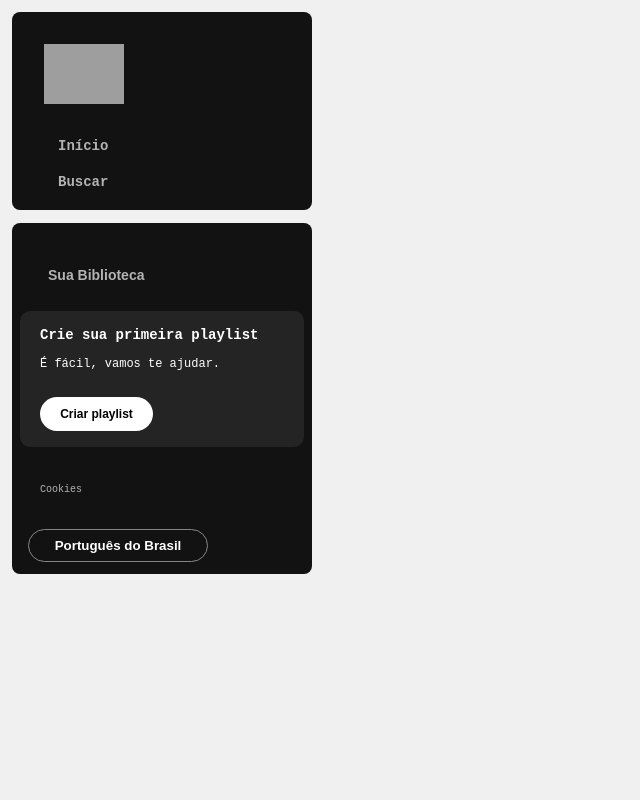
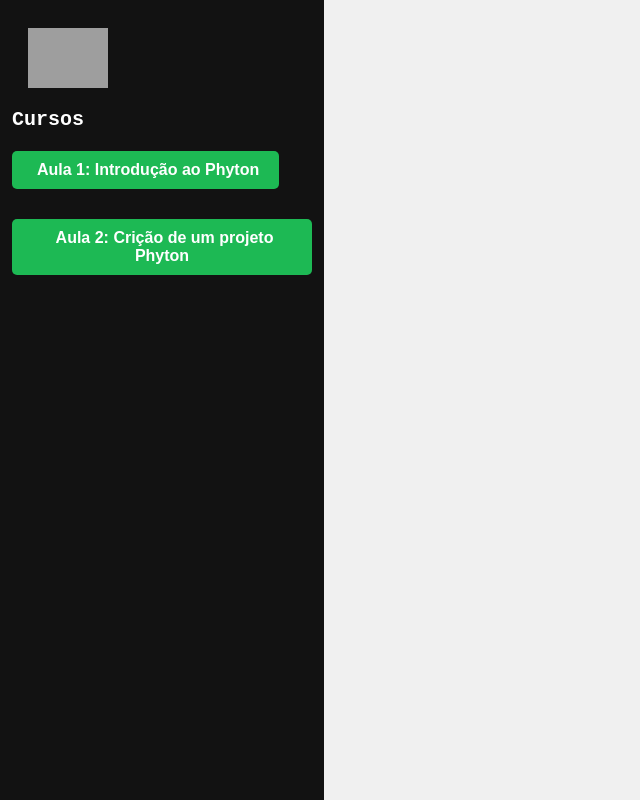
Before and after one commit to PedroVictorMcB/dev-web-geral, a React (Create React App) app: page /testes in a window 1280 px wide. Shown: the whole page, without its empty margins (0-640 px from the left). Built offline with nearby package versions, Linux system fonts and the light colour scheme; grey boxes are pictures that could not be loaded.

Commit message:
Sidebar pronta

```diff
--- a/src/Componentes/SideBar/Sidebar.css
+++ b/src/Componentes/SideBar/Sidebar.css
@@ -5,167 +5,48 @@
     bottom: 0;
     padding: 12px;
     width: 300px;
+    background-color: #121212; /* Cor de fundo do sidebar */
+    color: #ffffff; /* Cor do texto */
 }
 
 .sidebar__navigation {
-    background-color: #121212;
-    border-radius: 8px;
-    padding: 16px 0 0 16px;
+    padding: 16px;
 }
 
-.logo {
-    background: #121212;
-    display: flex;
-    border-radius: 8px;
-    padding: 16px 0 0 16px;
-}
-
-.sidebar__navigation .logo img {
+.logo img {
     width: 80px;
 }
 
-.sidebar nav ul {
-    margin-top: 20px;
-    padding: 0 20px 10px 20px;
+.title {
+    font-size: 20px;
+    font-weight: bold;
+    margin-bottom: 10px;
 }
 
-.sidebar ul li {
-    padding: 10px 0;
+.course-list {
     list-style: none;
+    padding: 0;
+    margin: 0;
 }
 
-.sidebar nav ul li a {
-    color: #b3b3b3;
-    text-decoration: none;
-    font-weight: 600;
-    font-size: 14px;
+.course-item {
+    margin-bottom: 10px;
 }
 
-.sidebar nav ul li a span {
-    margin-right: 10px;
+.video-button {
+    background-color: #1DB954; /* Cor de fundo dos botões de vídeo */
+    color: #ffffff; /* Cor do texto nos botões de vídeo */
+    border: none;
+    border-radius: 5px;
+    padding: 10px 20px;
+    font-size: 16px;
+    cursor: pointer;
 }
 
-.library {
-    background-color: #121212;
-    border-radius: 8px;
-    display: flex;
-    justify-content: space-between;
-    flex-direction: column;
-    padding: 4px 8px;
-    color: #b3b3b3;
-    font-weight: 600;
-    font-size: 14px;
-    margin-top: 10px;
+.video-button:hover {
+    background-color: #1ED760; /* Cor de fundo ao passar o mouse sobre os botões de vídeo */
 }
 
-.library .library__content {
-    display: flex;
-    justify-content: space-between;
+.video-button span {
+    margin-left: 5px; /* Espaçamento entre o ícone e o texto */
 }
-
-.library .library__button {
-    display: flex;
-    margin-right: 10px;
-    color: #b3b3b3;
-    background-color: transparent;
-    border: 0px;
-    font-size: 14px;
-    font-weight: 700;
-    text-align: center;
-    text-decoration: none;
-    text-transform: none;
-    padding: 20px 10px;
-}
-
-.library .library__button .fa {
-    font-size: 20px;
-    font-weight: 300;
-    color: #b3b3b3;
-    margin-right: 10px;
-    padding-right: 8px;
-}
-
-.library .library__content .fa-plus {
-    margin: 24px 10px;
-}
-
-.section-playlist {
-    display: flex;
-    align-items: flex-start;
-    justify-content: space-between;
-    gap: 20px;
-    background-color: #242424;
-    color: #b3b3b3;
-    font-weight: 600;
-    font-size: 14px;
-    margin: 8px 0;
-    padding: 16px 20px;
-    border-radius: 10px;
-}
-
-.section-playlist .section-playlist__content {
-    display: flex;
-    flex-direction: column;
-}
-
-.section-playlist__content .text {
-    padding-bottom: 14px;
-    color: #FFF;
-}
-
-.section-playlist__content .title {
-    font-weight: 700;
-}
-
-.section-playlist__content .subtitle {
-    font-weight: 500;
-    font-size: 12px;
-}
-
-.section-playlist__content .section-playlist__button {
-    display: flex;
-    justify-content: center;
-    background-color: #FFF;
-    color: #000;
-    border-radius: 20px;
-    font-size: 12px;
-    font-weight: 700;
-    text-decoration: none;
-    text-transform: none;
-    padding: 10px;
-    margin-top: 12px;
-    border: 0;
-    width: 113px;
-}
-
-.sidebar .cookies {
-    margin: 25px 20px;
-}
-
-.sidebar .cookies a {
-    color: #b3b3b3;
-    font-weight: 500;
-    font-size: 10px;
-    text-decoration: none;
-}
-
-.sidebar .cookies a:hover {
-    text-decoration: underline;
-}
-
-.languages .languages__button {
-    align-items: center;
-    background-color: transparent;
-    border: 1px solid #878787;
-    color: #FFF;
-    font-weight: bold;
-    cursor: pointer;
-    width: 180px;
-    margin: 8px;
-    padding: 8px;
-    border-radius: 20px;
-}
-
-.languages .languages__button span {
-    margin-right: 10px;
-}
--- a/src/Componentes/SideBar/Sidebar.jsx
+++ b/src/Componentes/SideBar/Sidebar.jsx
@@ -2,63 +2,35 @@ import React from "react";
 import './Sidebar.css';
 import logo from '../../Assets/Imagens/CodeAcademyLogoSemFundo.png';
 
+const Sidebar = () => {
+    const handleVideoClick = (aula) => {
+        console.log(`Abrir vídeo da ${aula}`);
+    };
 
-const Sidebar = () => {
     return (
         <div className="sidebar">
-
-        <nav className="sidebar__navigation">
-            <div className="logo">
-                <a href="">
-                    <img src={logo} alt="logo do Spotify" />
-                </a>
-            </div>
-            <ul>
-                <li>
-                    <a>
-                        <span className="fa fa-home"></span>
-                        <span>Início</span>
-                    </a>
+            <nav className="sidebar__navigation">
+                <div className="logo">
+                    <img src={logo} alt="" />
+                </div>
+            </nav>
+            <div >
+            <span className="text title">Cursos</span>
+            <ul className="course-list">
+                <li className="course-item">
+                    <button className="video-button" onClick={() => handleVideoClick("Aula 1")}>
+                        <span>Aula 1: Introdução ao Phyton</span>
+                    </button>
                 </li>
-                <li>
-                    <a href="">
-                        <span className="fa fa-search"></span>
-                        <span>Buscar</span>
-                    </a>
+                <li className="course-item">
+                    <button className="video-button" onClick={() => handleVideoClick("Aula 2")}>
+                        <span>Aula 2: Crição de um projeto Phyton</span>
+                    </button>
                 </li>
+                {/* Adicione mais aulas conforme necessário */}
             </ul>
-        </nav>
-        <div className="library">
-            <div className="library__content">
-                <button className="library__button">
-                    <span className="fa fas fa-book"></span>
-                    <span>Sua Biblioteca</span>
-                </button>
-                <span className="fa fa-plus"></span>
-            </div>
-
-            <section className="section-playlist">
-                <div className="section-playlist__content">
-                    <span className="text title">Crie sua primeira playlist</span>
-                    <span className="text subtitle">É fácil, vamos te ajudar.</span>
-                    <button className="section-playlist__button">
-                        <span>Criar playlist</span>
-                    </button>
-                </div>
-            </section>
-
-            <div className="cookies">
-                <a href="">Cookies</a>
-            </div>
-
-            <div className="languages">
-                <button className="languages__button">
-                    <span className="fa fa-globe"></span>
-                    <span>Português do Brasil</span>
-                </button>
             </div>
         </div>
-    </div>
     )
 }
 
```
Also changed, not shown: src/server.json (+2 -0 lines).
